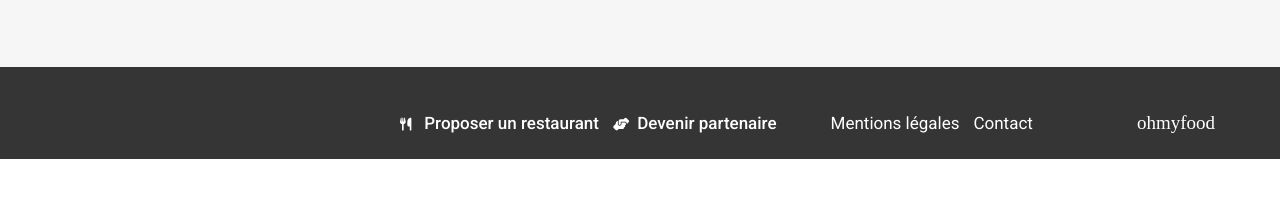
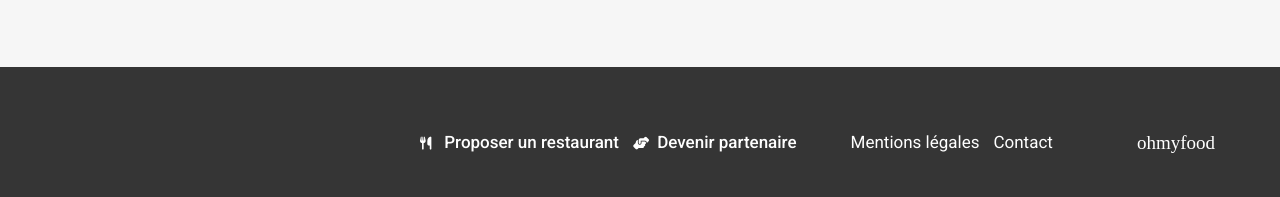
Before and after one commit to l-nikola/OhMyFood, a website: page index.html in a window 1280 px wide. Shown: the part 1414-1611 px from the top of the page. Before the commit the page ends 1573 px from the top, so only its background shows below. Drawn offline with Linux system fonts and the light colour scheme; a web font is replaced by a local one.

Commit message:
fix: use nth-child and order footer

```diff
--- a/index.html
+++ b/index.html
@@ -229,9 +229,6 @@
             <a href="#">Mentions légales</a>
           </li>
           <li class="footer__text"><a href="#">Contact</a></li>
-          <li>
-            <a href="#"> <h5 class="footer__title__desktop">ohmyfood</h5></a>
-          </li>
         </ul>
       </footer>
     </div>
--- a/sass/home/footer.sass
+++ b/sass/home/footer.sass
@@ -1,70 +1,67 @@
 .footer
-    background-color: var(--dark-gray)
-    padding-bottom: 20px
+  background-color: var(--dark-gray)
+  padding-bottom: 20px
+
+  /*********** Tablet + Desktop ***********/
+  @media only screen and (min-width: 768px)
+    padding: 44px 15px
+
+  /*********** Tablet + Desktop ***********/
+  @media only screen and (min-width: 1024px)
+    padding: 45px 65px 25px 0
+
+
+  &__list
+    display: flex
+    flex-direction: column
+    gap: 9px
+    list-style-type: none
+    margin-left: 25px
 
     /*********** Tablet + Desktop ***********/
     @media only screen and (min-width: 768px)
-        padding: 44px 15px
+      flex-direction: row
+      justify-content: end
+      li:nth-child(1)
+        order: 2
+        margin: 0 0 8px 70px
+      li:nth-child(2)
+        order: 1
+      li:nth-child(3)
+        order: 1
+      li:nth-child(4)
+        order: 1
+      li:nth-child(5)
+        order: 1
+
+  &__title
+    font-family: Shrikhand
+    font-size: 19px
+    font-weight: 400
+    margin: 20px 0 10px 0
+    color: white
+
+  &__text
+    display: flex
+    align-items: center
+
     /*********** Tablet + Desktop ***********/
-    @media only screen and (min-width: 1024px)
-        padding: 45px 65px 25px 0
+    @media only screen and (min-width: 768px)
+      margin-right: 5px
 
+    a
+      color: white
+      font-size: 17px
 
-    &__list
-        display: flex
-        flex-direction: column
-        gap: 9px
-        list-style-type: none
-        margin-left: 25px
+    &__legal
+      /*********** Desktop ***********/
+      @media only screen and (min-width: 768px)
+        margin-left: 40px
 
-        /*********** Tablet + Desktop ***********/
-        @media only screen and (min-width: 768px)
-            flex-direction: row
-            justify-content: end
+  &__highlight
+    font-weight: 500
 
-    &__title
-        font-family: Shrikhand
-        font-size: 19px
-        font-weight: 400
-        margin: 20px 0 10px 0
-        color: white
-
-        /*********** Tablet + Desktop ***********/
-        @media only screen and (min-width: 768px)
-            display: none
-
-        &__desktop
-            display: none
-
-            /*********** Tablet + Desktop ***********/
-            @media only screen and (min-width: 768px)
-                display: inline
-                font-family: Shrikhand
-                font-size: 19px
-                font-weight: 400
-                margin: 20px 0 10px 0
-                color: white
-                margin-left: 90px
-
-    &__text
-        display: flex
-        align-items: center
-        /*********** Tablet + Desktop ***********/
-        @media only screen and (min-width: 768px)
-            margin-right: 5px
-
-        a
-            color: white
-            font-size: 17px
-        &__legal
-            /*********** Desktop ***********/
-            @media only screen and (min-width: 768px)
-                margin-left: 40px
-
-    &__highlight
-        font-weight: 500
-
-    &__icon
-        font-size: 13px
-        width: 10px
-        margin-right: 10px
+  &__icon
+    font-size: 13px
+    width: 10px
+    margin-right: 10px
```
Also changed, not shown: assets/css/style.css, 1 other file.
